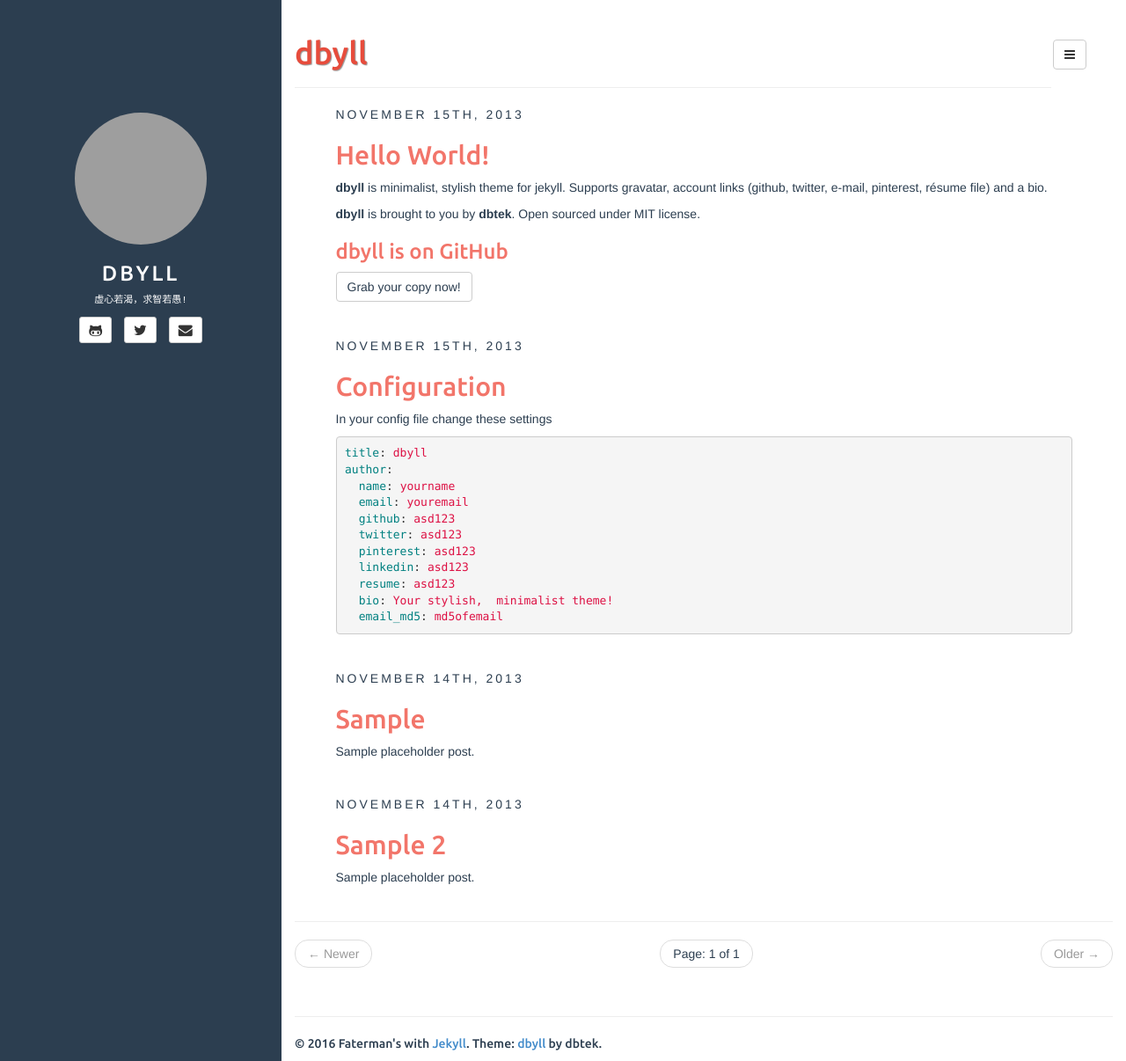
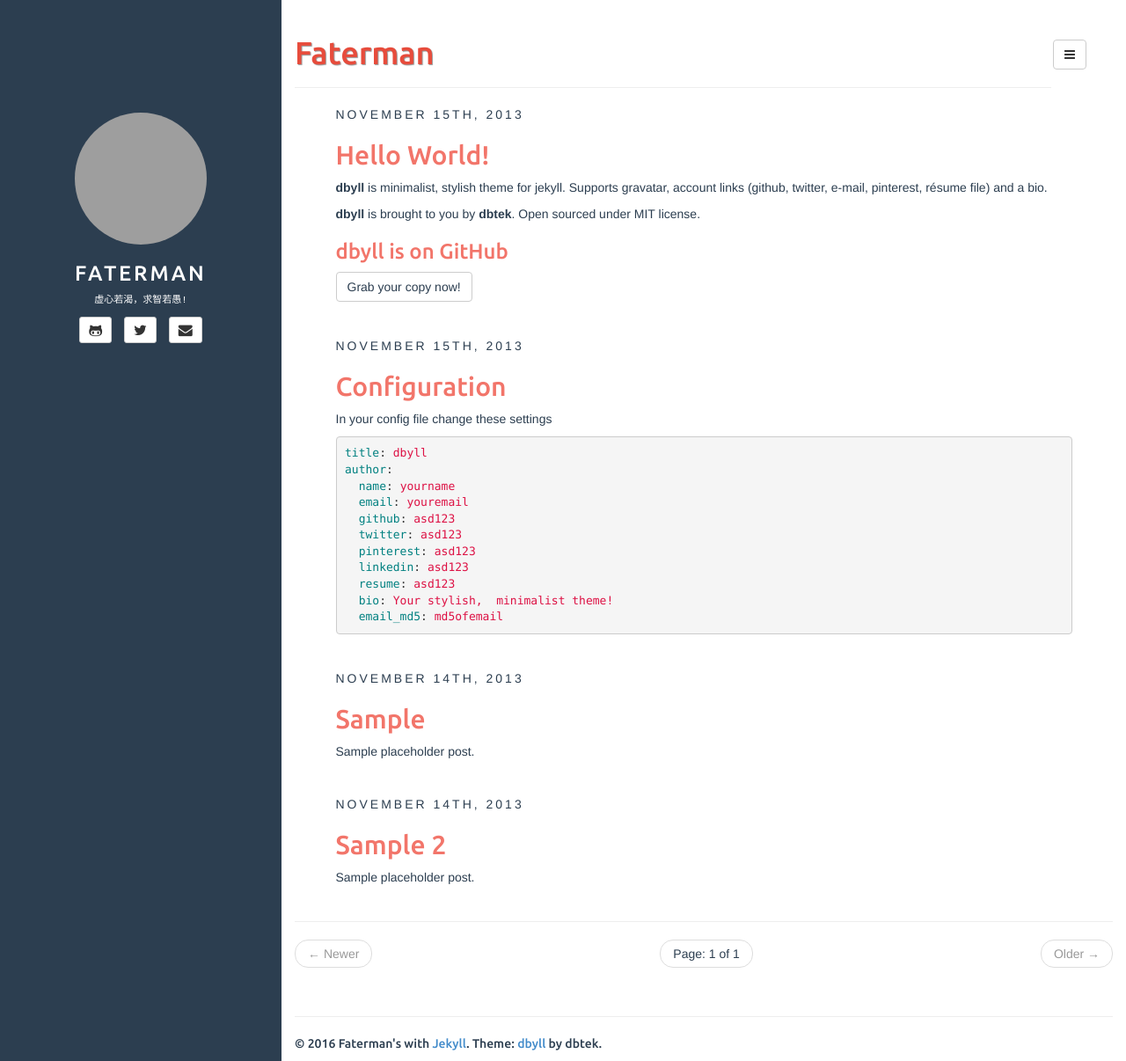
Before and after one commit to faterman/faterman.github.io, a Jekyll site: the page built from index.html, in a window 1280 px wide and 1206 px high. Shown: the whole window at 88% size. Built offline with Jekyll 4.4.1, drawn with Linux system fonts in a browser that asks for light colours; the list of posts is cut into pages by our own code; grey boxes are pictures that could not be loaded.

Commit message:
change config

```diff
--- a/_config.yml
+++ b/_config.yml
@@ -5,16 +5,16 @@ paginate_path: "page:num"
 exclude: ["README.md"] # files to exclude
 highlighter: pygments
 markdown: kramdown
-disqus: dbyll
-google_analytics: dbyll
-title: dbyll
+disqus: Faterman
+google_analytics: Faterman
+title: Faterman
 
 defaults:
   -
     scope:
       path: "" # empty string for all files
     values:
-      title: dbyll
+      title: Faterman
 
 description: Stylish Jekyll Theme
 author:
```
